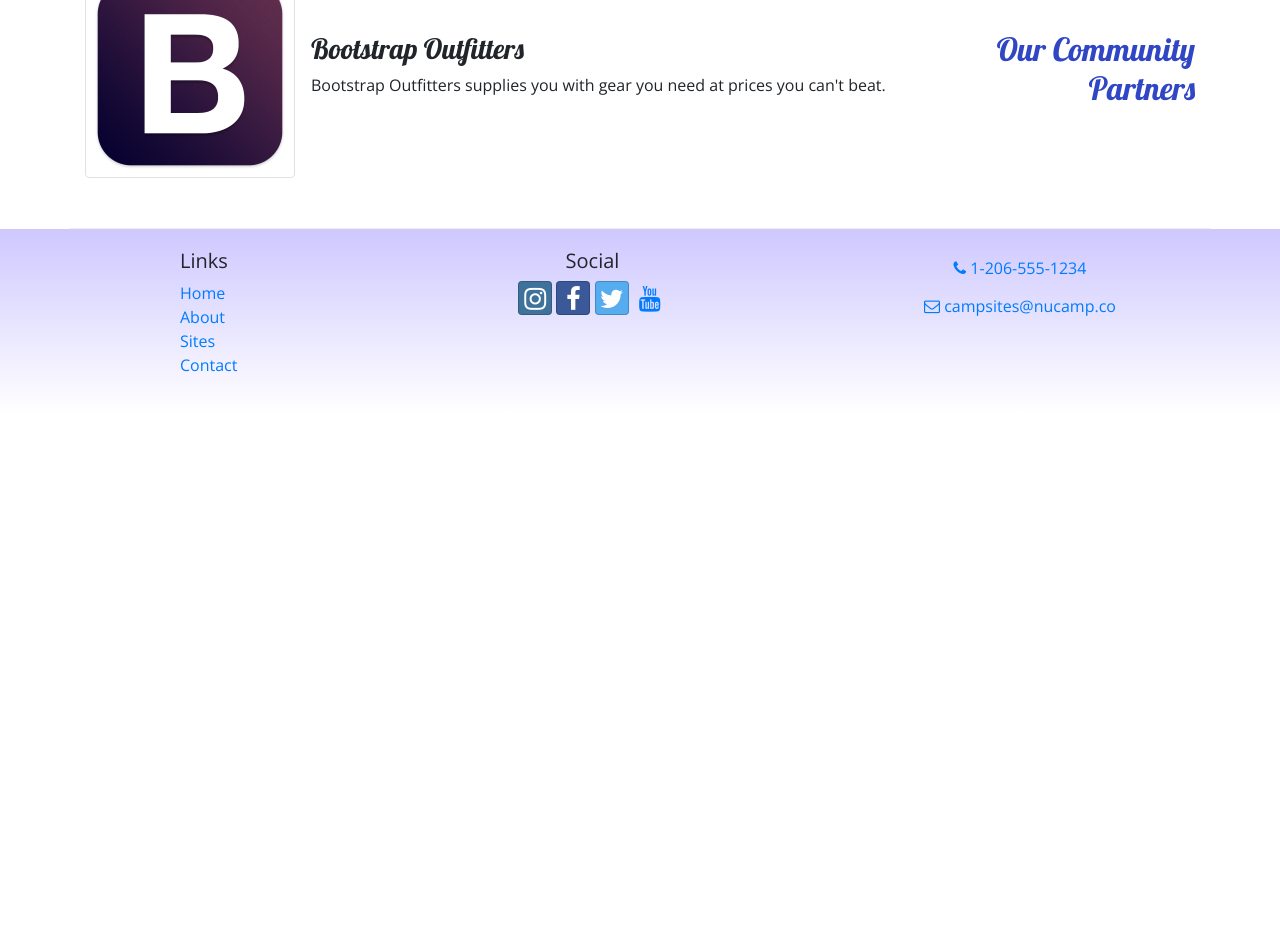
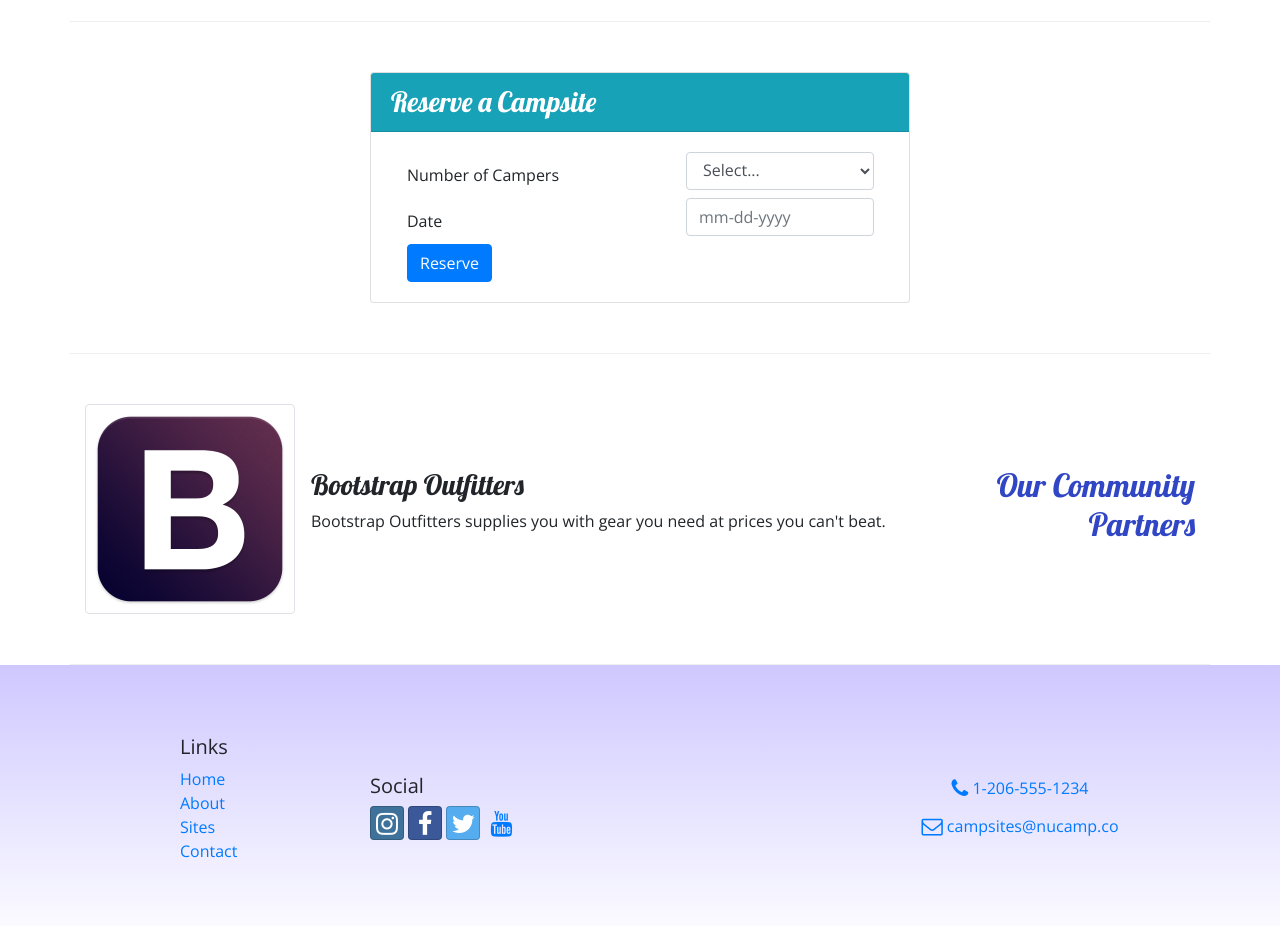
Before and after one commit to Oinkeh/Week-1-Bootstrap-Assignment, a website: page index.html in a window 1280 px wide. Shown: the part 820-1746 px from the top of the page. Before the commit the page ends 1233 px from the top, so only its background shows below. Drawn offline with nearby package versions, Linux system fonts and the light colour scheme.

Commit message:
todesktop

```diff
--- a/index.html
+++ b/index.html
@@ -26,10 +26,14 @@
                     <h1>NuCamp</h1>
                     <h2>a better way to camp</h2>
                 </div>
+                <div class="col-md-4 col-xl-2">
+                    <a href="#reserveForm"><button class="btn btn-lg text-white mt-4 bg-info">Reserve Campsite</button></a>
+                </div>
             </div>
         </div>
     </header>
 
+    <!-- This is the navigation bar -->
     <nav class="navbar navbar-expand-sm navbar-dark sticky-top">
         <div class="container">
             <a class="navbar-brand" href="#"><img src="img/logo.png" height="30" width="30" /></a>
@@ -38,10 +42,13 @@
             </button>
             <div class="collapse navbar-collapse" id="nucampNavbar">
                 <ul class="navbar-nav">
-                    <li class="nav-item active"><a class="nav-link" href="#"><i class="fa fa-home fa-lg"></i> Home</a></li>
-                    <li class="nav-item"><a class="nav-link" href="aboutus.html"><i class="fa fa-info fa-lg"></i> About</a></li>
+                    <li class="nav-item active"><a class="nav-link" href="#"><i class="fa fa-home fa-lg"></i> Home</a>
+                    </li>
+                    <li class="nav-item"><a class="nav-link" href="aboutus.html"><i class="fa fa-info fa-lg"></i>
+                            About</a></li>
                     <li class="nav-item"><a class="nav-link" href="#"><i class="fa fa-list fa-lg"></i> Sites</a></li>
-                    <li class="nav-item"><a class="nav-link" href="contactus.html"><i class="fa fa-address-card fa-lg"></i> Contact</a></li>
+                    <li class="nav-item"><a class="nav-link" href="contactus.html"><i
+                                class="fa fa-address-card fa-lg"></i> Contact</a></li>
                 </ul>
             </div>
         </div>
@@ -54,10 +61,12 @@
             </div>
             <div class="col">
                 <div class="media">
-                    <img class="d-flex mr-3 img-thumbnail" src="img/breadcrumb-trail-thumb.jpg" alt="Breadcrumb Trail" />
+                    <img class="d-flex mr-3 img-thumbnail" src="img/breadcrumb-trail-thumb.jpg"
+                        alt="Breadcrumb Trail" />
                     <div class="media-body align-self-center">
                         <h3>Our Campsites</h3>
-                        <p class="d-none d-sm-block">Explore our growing database of curated campsites and leave your own reviews!</p>
+                        <p class="d-none d-sm-block">Explore our growing database of curated campsites and leave your
+                            own reviews!</p>
                     </div>
                 </div>
             </div>
@@ -68,12 +77,59 @@
                 <h2>Featured Campsites</h2>
             </div>
             <div class="col">
+                <div class="media">
+                    <div class="media-body align-self-center">
                         <h3>React Lake Campground</h3>
-                <p>Nestled in the foothills of the Chrome Mountains, this campground on the shores of the pristine React
+                        <p>Nestled in the foothills of the Chrome Mountains, this campground on the shores of the
+                            pristine React
                             Lake is a favorite for fly fishers.</p>
                     </div>
+                    <img class="d-flex ml-3 img-thumbnail" src="img/react-lake-thumb.jpg" alt="Breadcrumb Trailer" />
                 </div>
-
+            </div>
+        </div>
+        <div class="row row-content align-items-center">
+            <div class="col-sm-6 mx-auto">
+                <div class="card">
+                    <h3 class="card-header bg-info text-white">
+                        Reserve a Campsite
+                    </h3>
+                    <div class="card-body">
+                        <form>
+                            <div class="row">
+                                <span class="col-sm-6 align-self-center ml-3">Number of Campers</span>
+                                <label for="nuCampers" class="col-sm">
+                                    <div class="col">
+                                        <select id="numCampers" name="numCampers" class="form-control">
+                                            <option value="0">Select...</option>
+                                            <option value="1">1</option>
+                                            <option value="2">2</option>
+                                            <option value="3">3</option>
+                                            <option value="4">4</option>
+                                            <option value="5">5</option>
+                                            <option value="6">6</option>
+                                        </select>
+                                    </div>
+                                </label>
+                            </div>
+                            <div class="row align-items-center">
+                                <span class="col-sm-6 align-self-center ml-3">Date</span>
+                                <label for="date" class="col-sm">
+                                    <div class="col">
+                                        <input id="date" name="date" placeholder="mm-dd-yyyy" class="form-control">
+                                    </div>
+                                </label>
+                            </div>
+                            <div class="row">
+                                <div class="col">
+                                    <button type="submit" class="ml-3 btn btn-primary" id="reserveForm">Reserve</button>
+                                </div>
+                            </div>
+                        </form>
+                    </div>
+                </div>
+            </div>
+        </div>
         <div class="row row-content align-items-center">
             <div class="col-sm-4 order-sm-last col-md-3">
                 <h2 class="text-sm-right">Our Community Partners</h2>
@@ -83,35 +139,47 @@
                     <img class="d-flex mr-3 img-thumbnail " src="img/bootstrap-thumb.png" alt="Bootstrap Outfitters">
                     <div class="media-body align-self-center">
                         <h3>Bootstrap Outfitters</h3>
-        				<p class="d-none d-sm-block">Bootstrap Outfitters supplies you with gear you need at prices you can't beat.</p>
+                        <p class="d-none d-sm-block">Bootstrap Outfitters supplies you with gear you need at prices you
+                            can't beat.</p>
                     </div>
                 </div>
             </div>
         </div>
     </div>
-
+</body>
 <footer class="site-footer">
     <div class="container">
-            <div class="row">
+        <div class="row row-content align-items-center">
             <div class="col-4 col-sm-2 offset-1">
                 <h5>Links</h5>
                 <ul class="list-unstyled">
                     <li><a href="#">Home</a></li>
-                        <li><a href="#">About</a></li>
+                    <li><a href="aboutus.html">About</a></li>
                     <li><a href="#">Sites</a></li>
-                        <li><a href="#">Contact</a></li>
+                    <li><a href="contactus.html">Contact</a></li>
                 </ul>
             </div>
-                <div class="col-6 col-sm-5 text-center">
+            <div class="col-6 col-sm-5">
                 <h5>Social</h5>
-                    <a class="btn btn-social-icon btn-instagram" href="http://instagram.com/"><i class="fa fa-instagram"></i></a>
-                    <a class="btn btn-social-icon btn-facebook" href="http://facebook.com/"><i class="fa fa-facebook"></i></a>
+                <!-- Added buttons from social button css. -->
+                <a class="btn btn-social-icon btn-instagram" href="http://instagram.com/"><i
+                        class="fa fa-instagram"></i></a>
+                <a class="btn btn-social-icon btn-facebook" href="http://facebook.com/"><i
+                        class="fa fa-facebook"></i></a>
                 <a class="btn btn-social-icon btn-twitter" href="http://twitter.com/"><i class="fa fa-twitter"></i></a>
                 <a class="btn btn-social-icon btn-youtube" href="http://youtube.com/"><i class="fa fa-youtube"></i></a>
             </div>
             <div class="col-sm-4 text-center">
-                    <a class="btn btn-link" href="tel:12065551234"><i class="fa fa-phone"></i> 1-206-555-1234<br></a>
-                    <a class="btn btn-link" href="tel:mailto:campsites@nucamp.co"><i class="fa fa-envelope-o"></i> campsites@nucamp.co </a>
+                <!-- Using <a> tag to contain button links. -->
+                <!-- Button attribute, helpful for screen readers-->
+                <a role="button " class="btn btn-link" href="tel:+12065551234">
+                    <i class="fa fa-phone fa-lg text-primary"></i> 1-206-555-1234
+                </a>
+                <br>
+                <!-- Email Secton with same attributes as telephone. -->
+                <a role="button" class="btn btn-link" href="email:campsites@nucamp.co ">
+                    <i class="fa fa-envelope-o fa-lg text-primary"></i> campsites@nucamp.co
+                </a>
             </div>
         </div>
     </div>
@@ -120,6 +188,6 @@
 <script src="node_modules/jquery/dist/jquery.slim.min.js"></script>
 <script src="node_modules/popper.js/dist/umd/popper.min.js"></script>
 <script src="node_modules/bootstrap/dist/js/bootstrap.min.js"></script>
-</body>
+
 
 </html>
```
Also changed, not shown: aboutus.html (+25 -12 lines), contactus.html (+15 -7 lines). Lines whose indentation alone changed are shown as unchanged.
